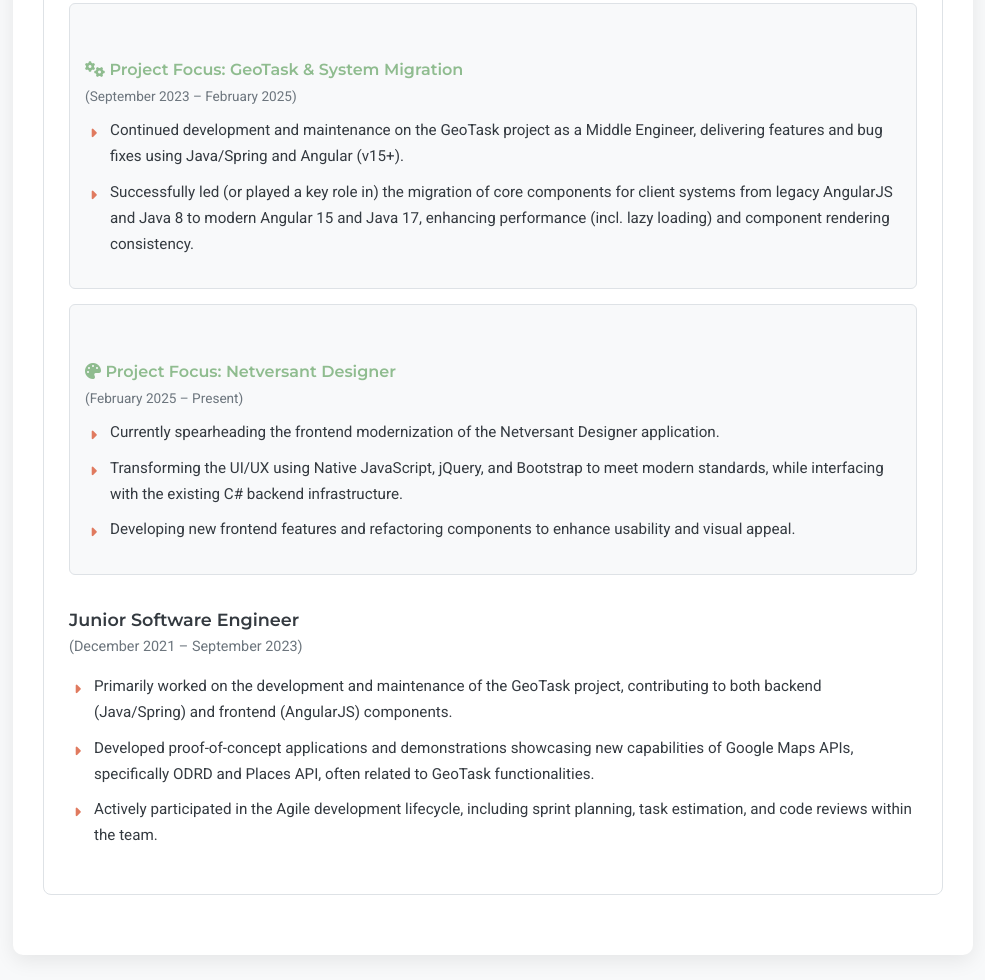
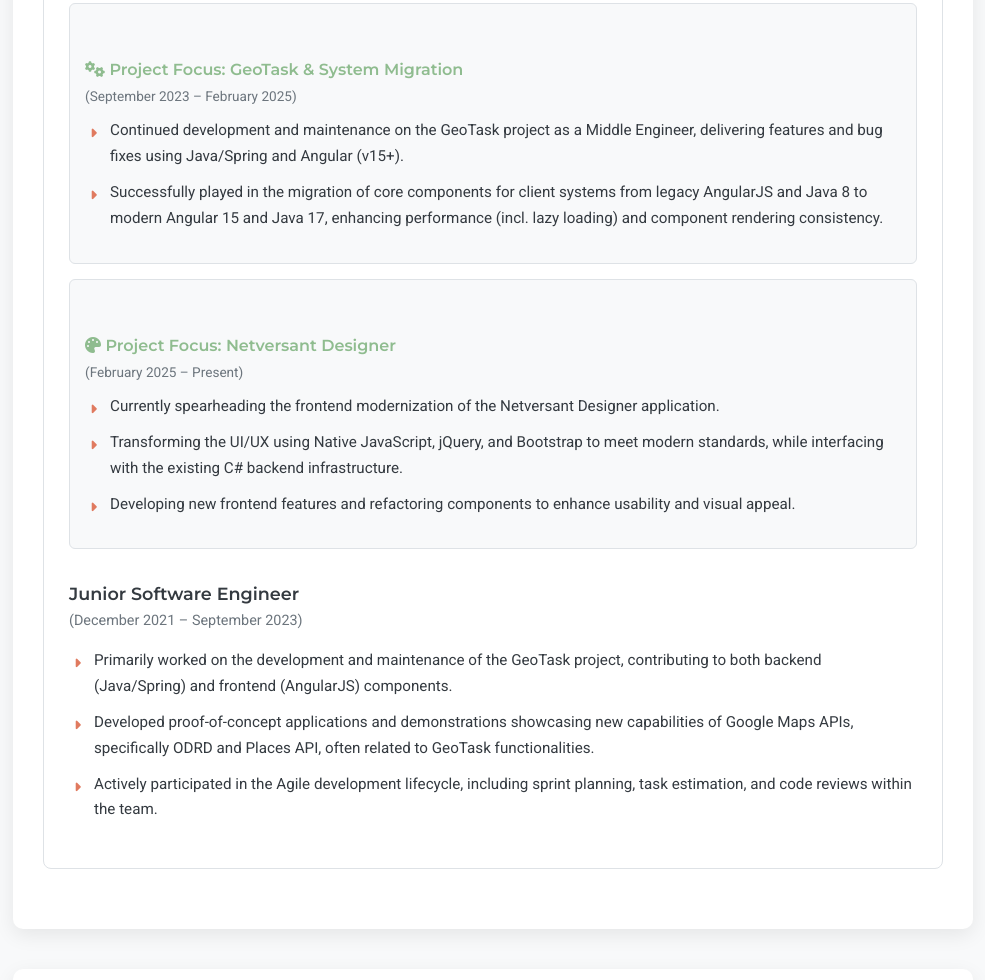
Before and after one commit to Kasad0r/dmytro_proniakin, a plain HTML site: page index.html in a window 1280 px wide. Shown: the part 2238-3218 px from the top of the page, without its empty margins (147-1132 px from the left). Drawn offline with Linux system fonts and the light colour scheme.

Commit message:
Update index.html

```diff
--- a/index.html
+++ b/index.html
@@ -985,7 +985,7 @@
       projectFocus1Title: 'Project Focus: GeoTask & System Migration',
       projectFocus1Dates: '(September 2023 – February 2025)',
       expMid1Bullet1: 'Continued development and maintenance on the GeoTask project as a Middle Engineer, delivering features and bug fixes using Java/Spring and Angular (v15+).',
-      expMid1Bullet2: 'Successfully led (or played a key role in) the migration of core components for client systems from legacy AngularJS and Java 8 to modern Angular 15 and Java 17, enhancing performance (incl. lazy loading) and component rendering consistency.',
+      expMid1Bullet2: 'Successfully played in the migration of core components for client systems from legacy AngularJS and Java 8 to modern Angular 15 and Java 17, enhancing performance (incl. lazy loading) and component rendering consistency.',
       projectFocus2Title: 'Project Focus: Netversant Designer',
       projectFocus2Dates: '(February 2025 – Present)',
       expMid2Bullet1: 'Currently spearheading the frontend modernization of the Netversant Designer application.',
@@ -1046,7 +1046,7 @@
       projectFocus1Title: 'Fokus Projektowy: GeoTask i Migracja Systemu',
       projectFocus1Dates: '(Wrzesień 2023 – Luty 2025)',
       expMid1Bullet1: 'Kontynuacja rozwoju i utrzymania projektu GeoTask na stanowisku Middle Inżyniera, dostarczanie funkcji i poprawek błędów przy użyciu Java/Spring i Angular (v15+).',
-      expMid1Bullet2: 'Pomyślnie prowadził (lub odgrywał kluczową rolę w) migrację głównych komponentów systemów klienckich z legacy AngularJS i Java 8 na nowoczesne Angular 15 i Java 17, poprawiając wydajność (w tym lazy loading) i spójność renderowania komponentów.',
+      expMid1Bullet2: 'Pomyślnie odgrywał rolę w migrację głównych komponentów systemów klienckich z legacy AngularJS i Java 8 na nowoczesne Angular 15 i Java 17, poprawiając wydajność (w tym lazy loading) i spójność renderowania komponentów.',
       projectFocus2Title: 'Fokus Projektowy: Netversant Designer',
       projectFocus2Dates: '(Luty 2025 – Obecnie)',
       expMid2Bullet1: 'Obecnie kieruje modernizacją frontendową aplikacji Netversant Designer.',
@@ -1107,7 +1107,7 @@
       projectFocus1Title: 'Фокус Проекту: GeoTask та Міграція Системи',
       projectFocus1Dates: '(Вересень 2023 – Лютий 2025)',
       expMid1Bullet1: 'Продовжив розробку та підтримку проекту GeoTask на позиції Middle інженера, відповідаючи за реалізацію нових функцій та виправлення помилок з використанням Java/Spring та Angular (v15+).',
-      expMid1Bullet2: 'Успішно керував (або брав ключову участь у) міграцією основних компонентів клієнтських систем з застарілих AngularJS та Java 8 на сучасні Angular 15 та Java 17, що призвело до покращення продуктивності (включаючи lazy loading) та консистентності рендерингу компонентів.',
+      expMid1Bullet2: 'Успішно брав участь у міграцією основних компонентів клієнтських систем з застарілих AngularJS та Java 8 на сучасні Angular 15 та Java 17, що призвело до покращення продуктивності (включаючи lazy loading) та консистентності рендерингу компонентів.',
       projectFocus2Title: 'Фокус Проекту: Netversant Designer',
       projectFocus2Dates: '(Лютий 2025 – Дотепер)',
       expMid2Bullet1: 'На даний момент повністю сфокусований на модернізації frontend частини додатку Netversant Designer.',
```
